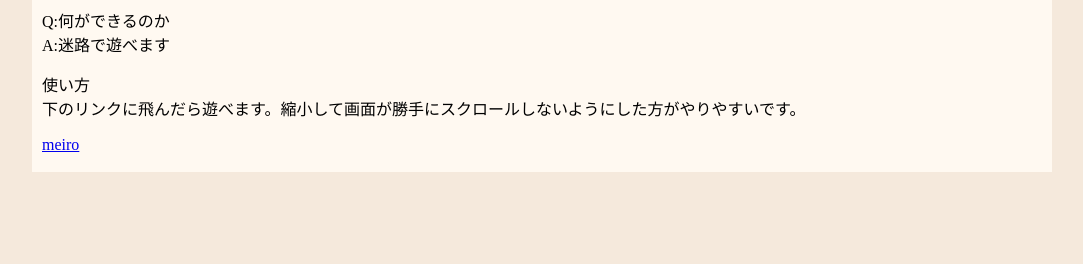
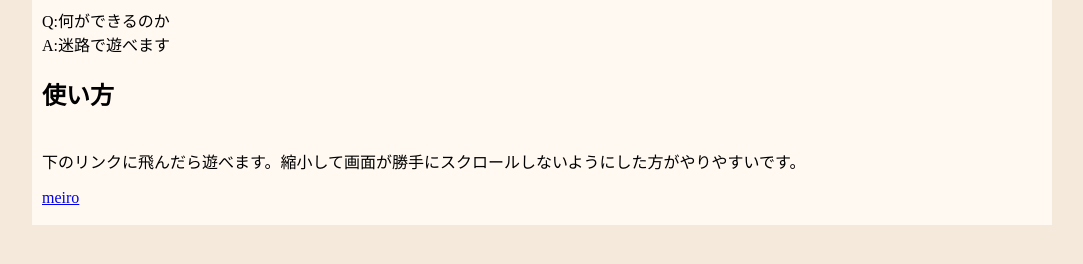
Before and after one commit to anomori/anomori.github.io, a plain HTML site: page index.html in a window 1280 px wide. Shown: the part 136-400 px from the top of the page, without its empty margins (98-1181 px from the left). Drawn offline with Linux system fonts and the light colour scheme.

Commit message:
Update index.html

```diff
--- a/index.html
+++ b/index.html
@@ -17,7 +17,7 @@
 		A:迷路で遊べます
 		</p>
 		<p>
-			使い方<br>
+			<h2>使い方</h2><br>
 			下のリンクに飛んだら遊べます。縮小して画面が勝手にスクロールしないようにした方がやりやすいです。
 		</p>
 		<p>
```
